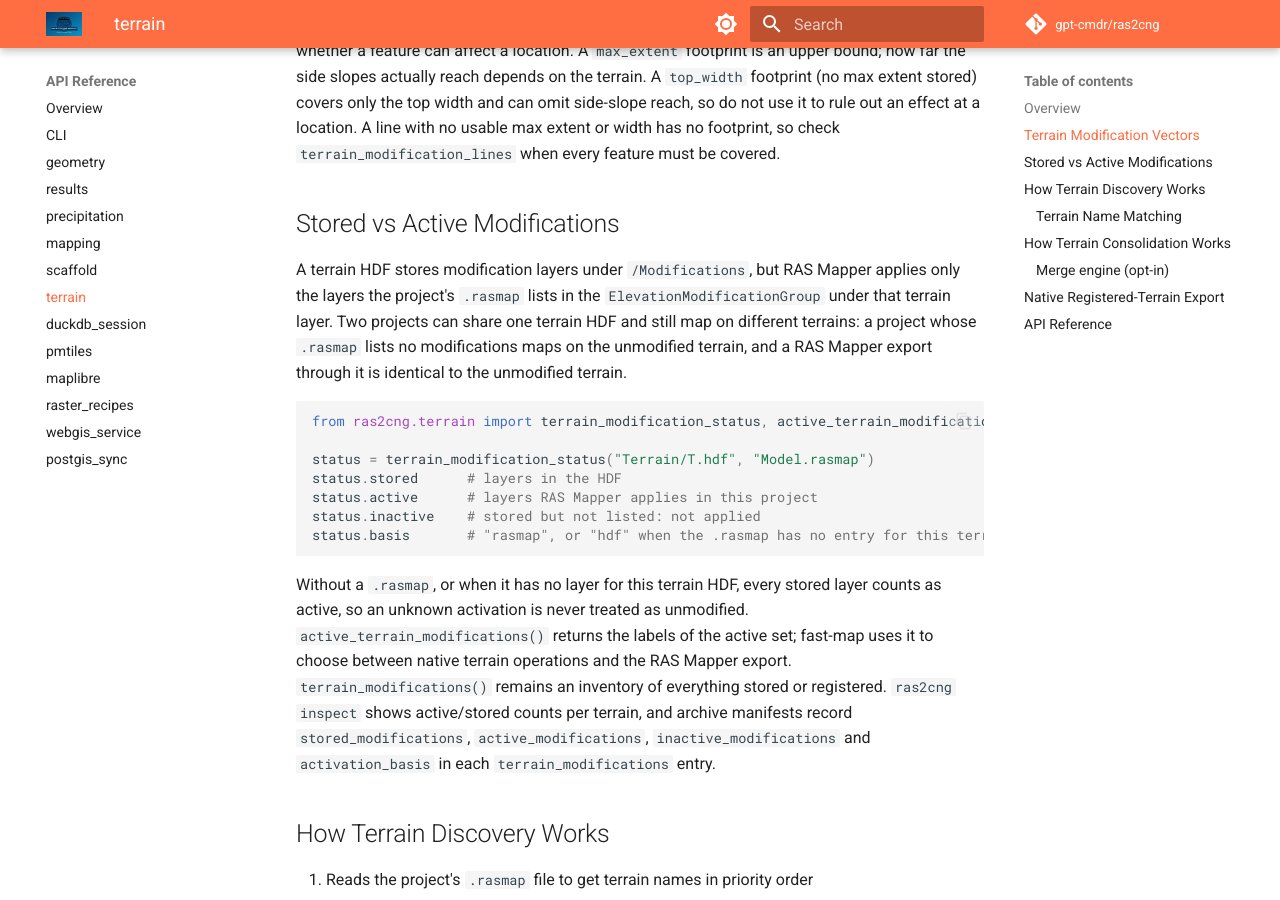
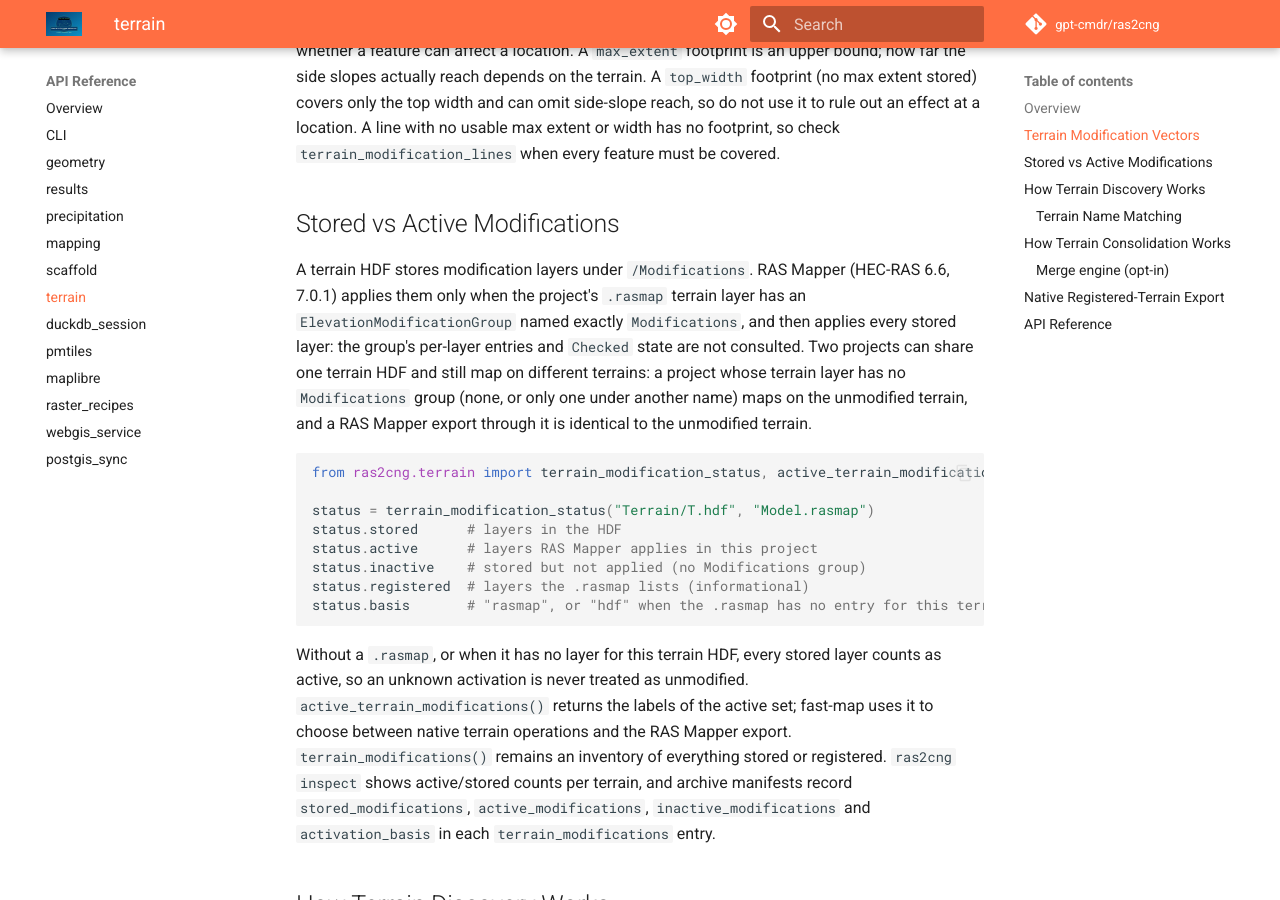
Before and after one commit to gpt-cmdr/ras2cng, an MkDocs documentation site: the page built from docs/api/terrain.md, in a window 1280 px wide and 900 px high, scrolled down 1523 px. Built offline with MkDocs 1.6.1 and Material for MkDocs 9.7.7, drawn with Linux system fonts in a browser that asks for light colours; comment, search, counter and statistics services are not loaded.

Commit message:
Activate modifications by RAS Mapper's Modifications-group rule
Address CodeRabbit review on #51, after merging #53 into this branch:
- active = every stored layer when the .rasmap terrain layer has an
  ElevationModificationGroup named exactly Modifications, none without one.
  RAS Mapper does not consult the group's per-layer entries (T14; ras-commander
  0.119 top_priority_terrain_source, the gate #53 routes on), so a partial
  listing no longer narrows the active set. registered stays informational.
  The evidence case (no Modifications group) is unchanged: unmodified.
- match a .rasmap terrain by file name only when the referenced file no
  longer exists (a moved project), not another terrain of the same name
- an unreadable .rasmap (OSError) falls back to the HDF, like a parse error
- terrains found by the Terrain/ scan carry their modification status

Co-Authored-By: Claude Opus 5.5 <noreply@anthropic.com>

````diff
--- a/docs/api/terrain.md
+++ b/docs/api/terrain.md
@@ -38,10 +38,12 @@ has no footprint, so check `terrain_modification_lines` when every feature must
 
 ## Stored vs Active Modifications
 
-A terrain HDF stores modification layers under `/Modifications`, but RAS Mapper applies only
-the layers the project's `.rasmap` lists in the `ElevationModificationGroup` under that
-terrain layer. Two projects can share one terrain HDF and still map on
-different terrains: a project whose `.rasmap` lists no modifications maps on the unmodified
+A terrain HDF stores modification layers under `/Modifications`. RAS Mapper (HEC-RAS 6.6,
+7.0.1) applies them only when the project's `.rasmap` terrain layer has an
+`ElevationModificationGroup` named exactly `Modifications`, and then applies every stored
+layer: the group's per-layer entries and `Checked` state are not consulted. Two projects can
+share one terrain HDF and still map on different terrains: a project whose terrain layer has
+no `Modifications` group (none, or only one under another name) maps on the unmodified
 terrain, and a RAS Mapper export through it is identical to the unmodified terrain.
 
 ```python
@@ -50,7 +52,8 @@ from ras2cng.terrain import terrain_modification_status, active_terrain_modifica
 status = terrain_modification_status("Terrain/T.hdf", "Model.rasmap")
 status.stored      # layers in the HDF
 status.active      # layers RAS Mapper applies in this project
-status.inactive    # stored but not listed: not applied
+status.inactive    # stored but not applied (no Modifications group)
+status.registered  # layers the .rasmap lists (informational)
 status.basis       # "rasmap", or "hdf" when the .rasmap has no entry for this terrain
 ```
 
````
Also changed, not shown: AGENTS.md (+5 -5 lines), CLAUDE.md (+5 -5 lines), RELEASE_NOTES.md (+14 -9 lines), 4 other files.
